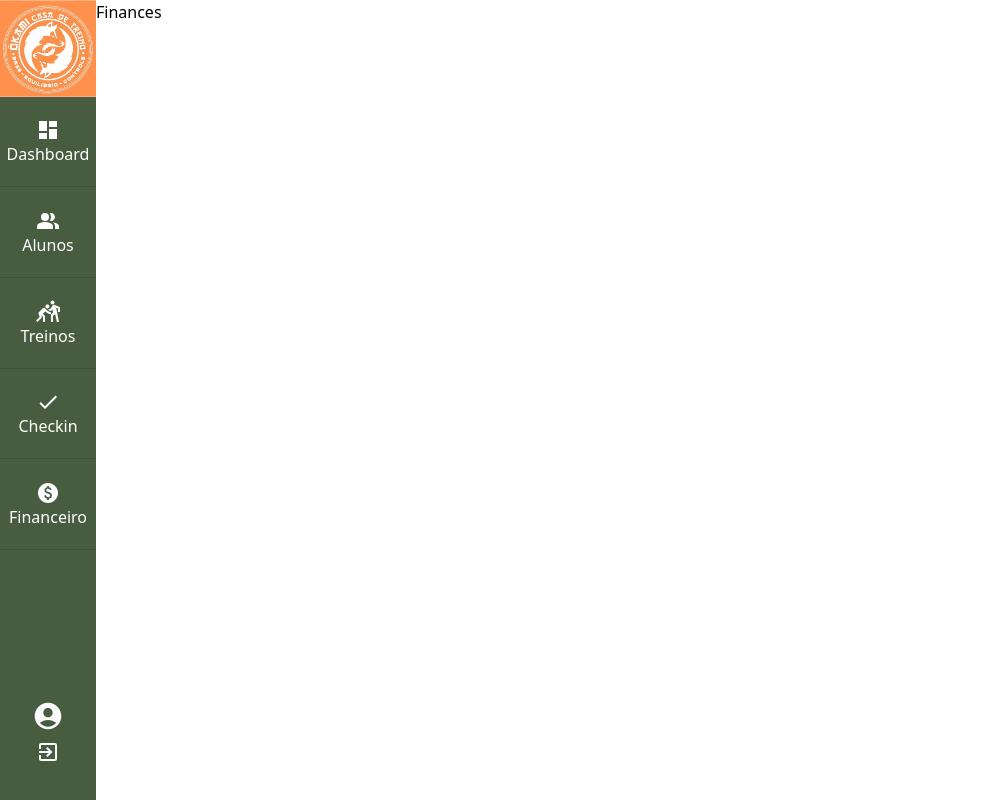
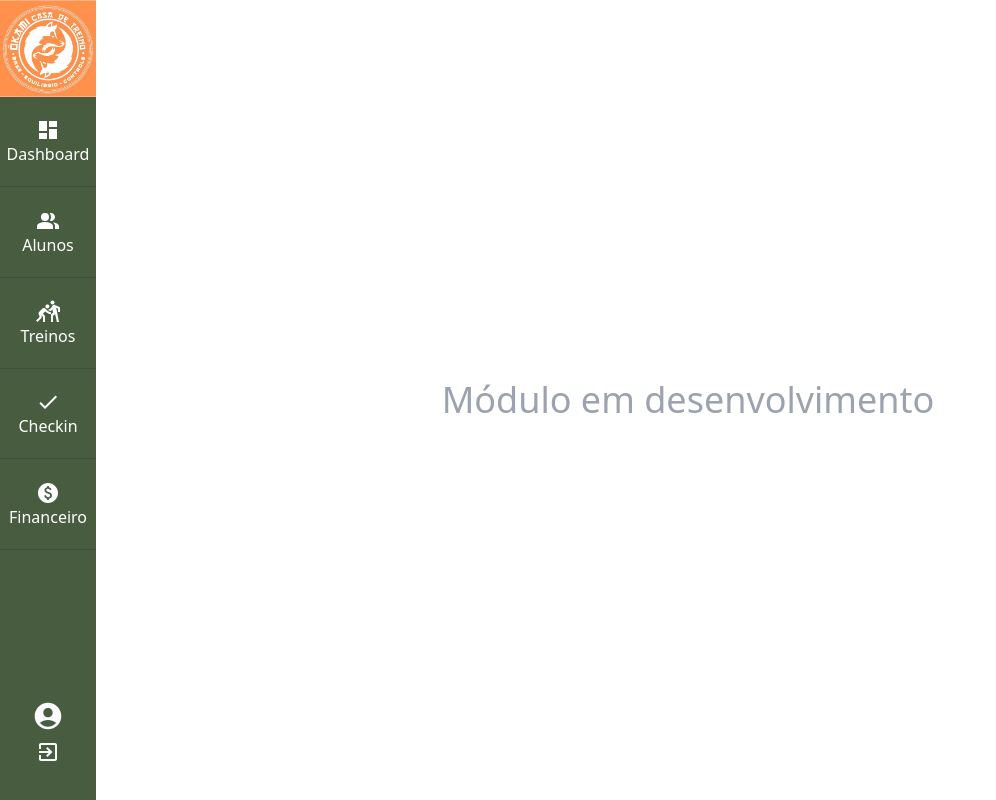
Before and after one commit to pdrohm/okami_ui, a React (Vite) app: page /#/financeiro in a window 1280 px wide. Shown: the whole page, without its empty margins (0-996 px from the left). Built offline with nearby package versions, Linux system fonts and the light colour scheme.

Commit message:
Add finances module message and fix class page header

```diff
--- a/src/pages/Classes.jsx
+++ b/src/pages/Classes.jsx
@@ -15,12 +15,14 @@ const Classes = () => {
 
   return (
     <div className="p-10 flex flex-col gap-y-10 w-screen h-screen">
-      <div className="flex gap-x-3 ">
+      <div className="flex gap-x-3 items-center">
         <div className="flex justify-center items-end text-orange">
           <SportsKabaddiIcon fontSize="large" />
         </div>
-        <h1 className="text-4xl">Treinos</h1>
-        <AddMemberButton title="Criar treino" urlNavigate="/treino/registro" />
+        <h1 className="text-4xl flex-grow">Treinos</h1>
+        <div className="ml-auto">
+          <AddMemberButton title="Criar treino" urlNavigate="/treino/registro" />
+        </div>
       </div>
 
       <ClassTable classes={classes} />
--- a/src/pages/Finances.jsx
+++ b/src/pages/Finances.jsx
@@ -1,8 +1,11 @@
 import React from "react";
-import Layout from "../components/Layout";
 
 const Finances = () => {
-  return <div>Finances</div>
+  return (
+    <div className="text-4xl text-gray-400 flex justify-center items-center h-screen w-screen">
+      Módulo em desenvolvimento
+    </div>
+  );
 };
 
 export default Finances;
```
